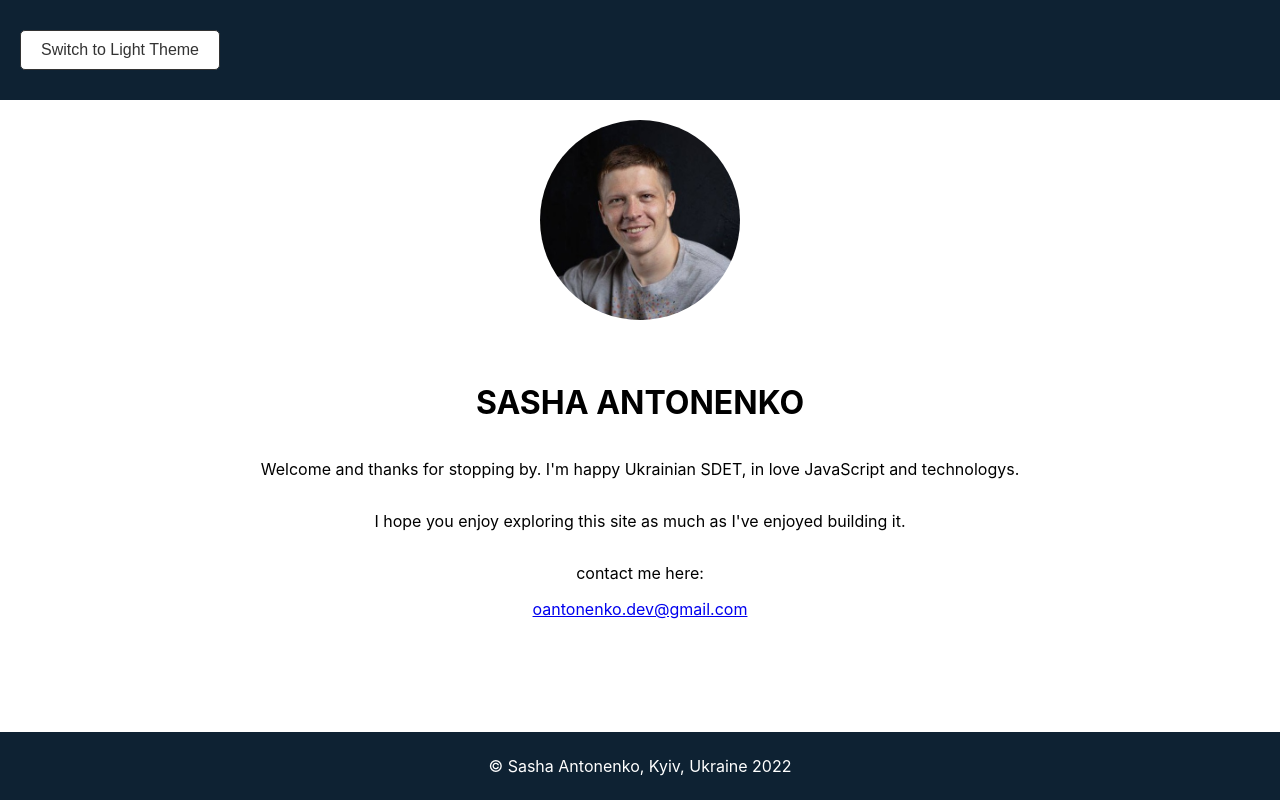
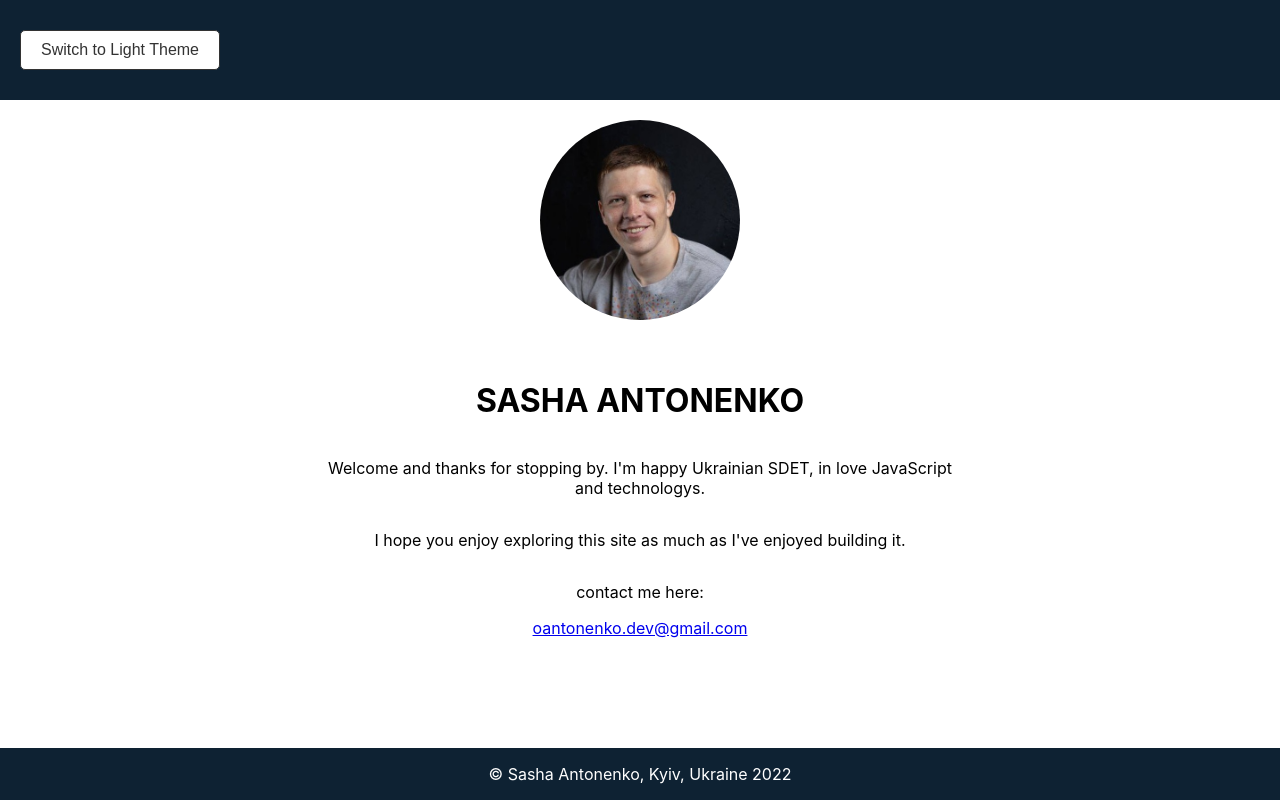
Before and after one commit to sashaant/antonenko-tech, a React (Create React App) app: page / in a window 1280 px wide. Built offline with nearby package versions, Linux system fonts and the light colour scheme; the HTML template or start-up script is replaced by a standard one.

Commit message:
update styles for card and fotter

```diff
--- a/src/componets/Card.css
+++ b/src/componets/Card.css
@@ -1,28 +1,14 @@
-.card {
+ .card {
     display: flex;
     flex-direction: column;
-    /* display: grid; */
     align-items: center;
-    justify-content: center;
-    width: 100%;
-    height: 500px;
-    margin-bottom: 100px;
-}
+    text-align: center;
+    padding: 20px;
+  }
 
-
-
-
-
-@media (min-width: 768px) {
+  @media only screen and (min-width: 768px) {
     .card {
-        height: 300px;
+      width: 50%;
+      margin: 0 auto;
     }
-}
-
-@media (max-width: 767px) {
-    .card {
-        height: 200px;
-        /* margin-bottom: 100px; */
-        margin: 100px 0;
-    }
-}
+  }
--- a/src/componets/Footer.css
+++ b/src/componets/Footer.css
@@ -5,6 +5,6 @@
     bottom: 0;
     left: 0;
     right: 0;
-    padding: 8px;
+    /* padding: 8px; */
     text-align: center;
   }
```
